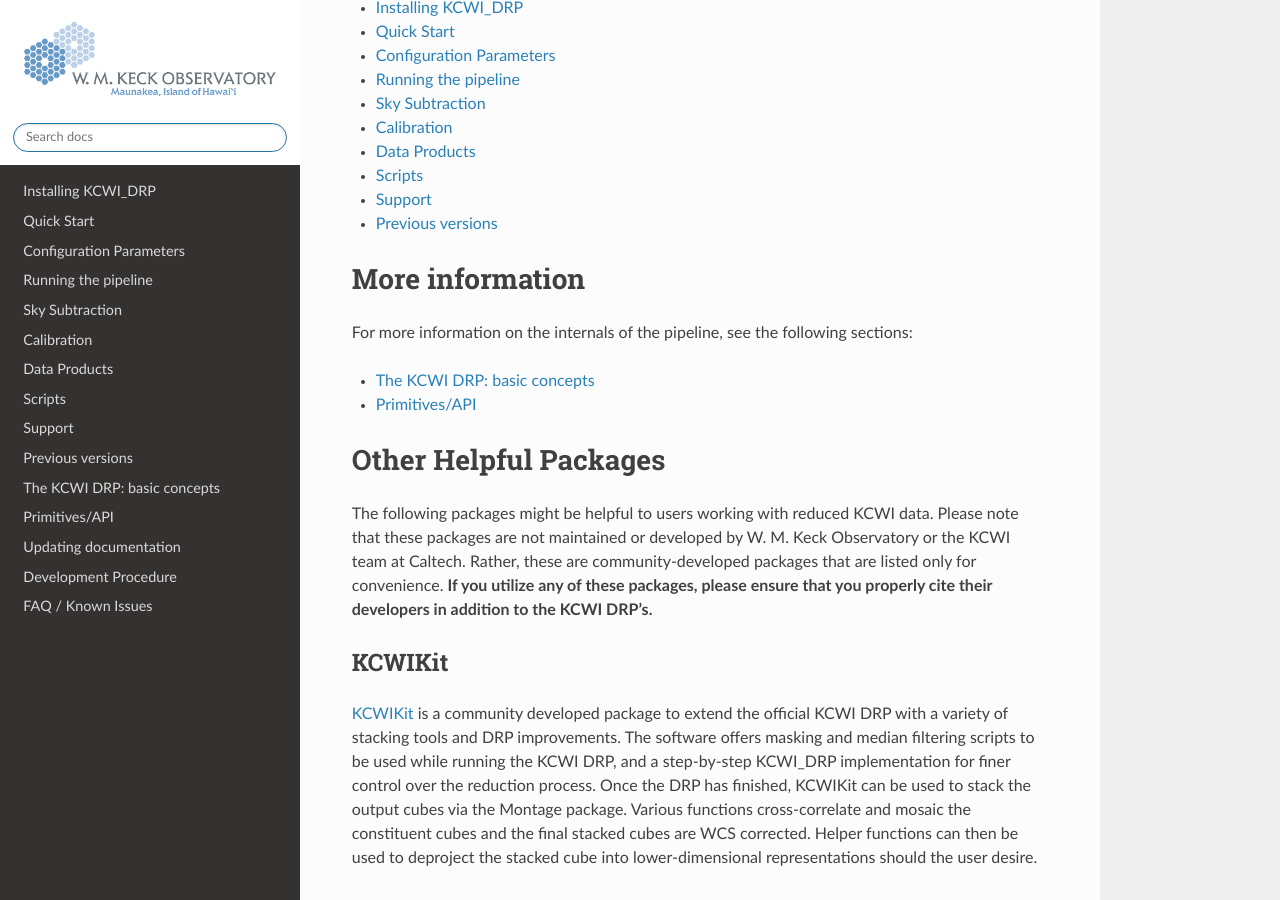
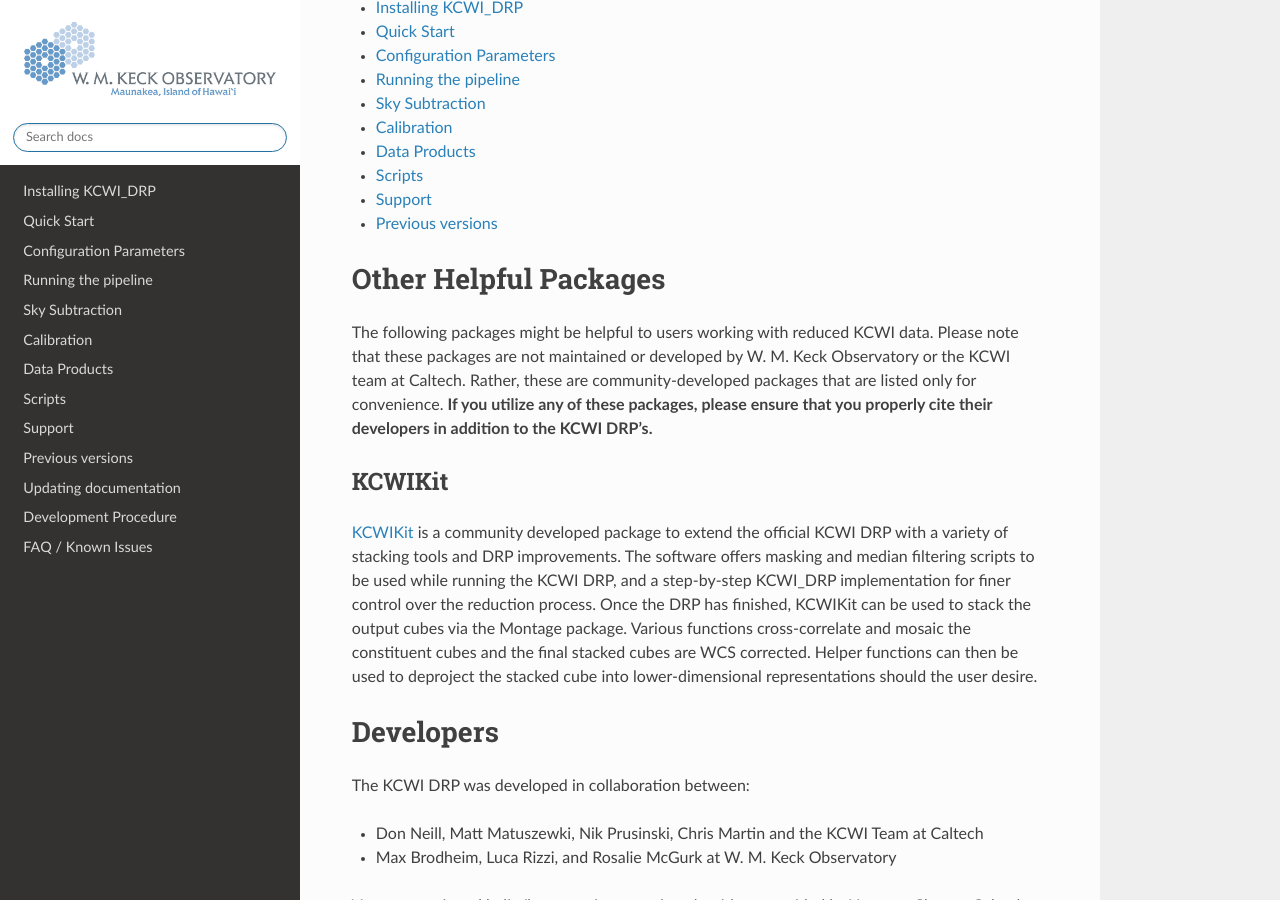
Before and after one commit to Keck-DataReductionPipelines/KCWI_DRP-Docs, a Sphinx documentation site: the page built from docs/source/index.rst, in a window 1280 px wide and 900 px high, scrolled down 871 px. Built offline with Sphinx 7.4.7 and the Read the Docs theme 3.1.0, drawn with Linux system fonts in a browser that asks for light colours.

Commit message:
remove old API section

```diff
--- a/docs/source/index.rst
+++ b/docs/source/index.rst
@@ -48,16 +48,6 @@
    versions
 
 
-More information
-================
-
-For more information on the internals of the pipeline, see the following sections:
-
-.. toctree::
-   :maxdepth: 1
-
-   pipeline_concepts
-   api
 
 Other Helpful Packages
 ======================
```
